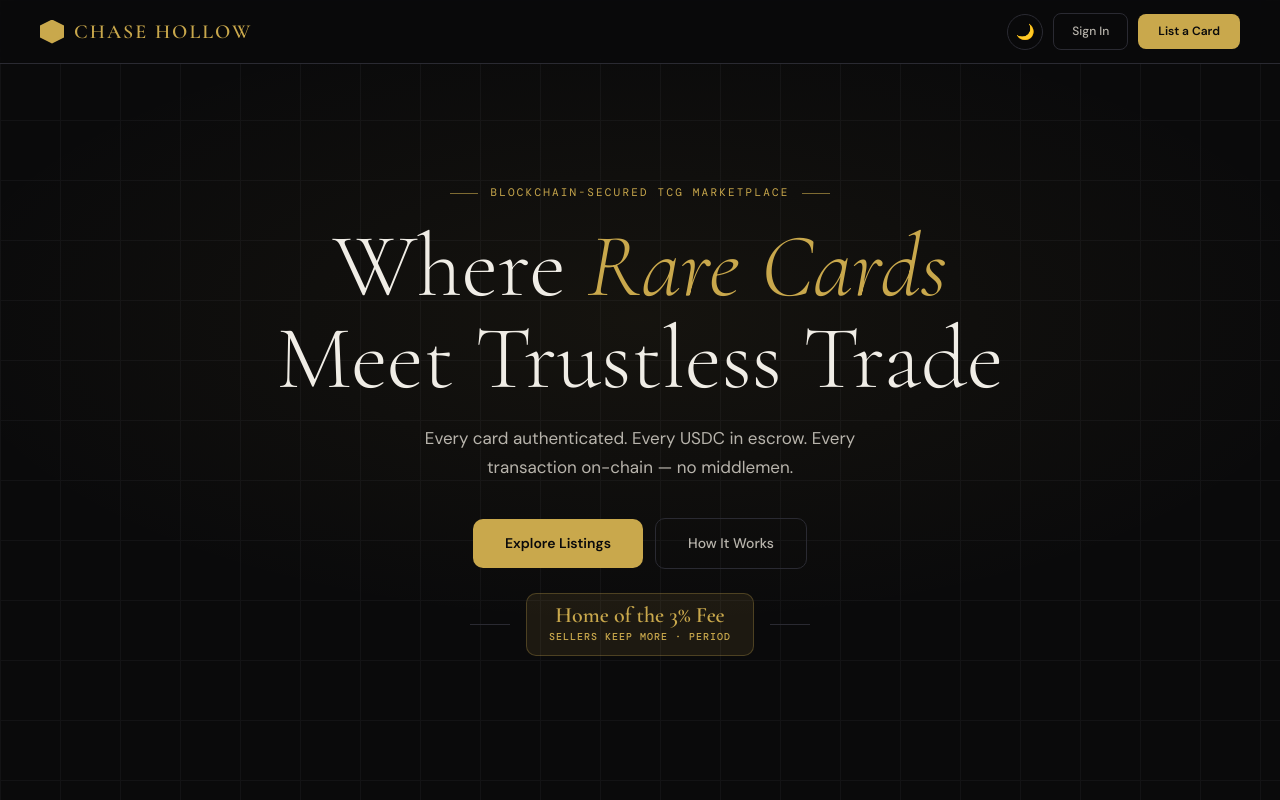
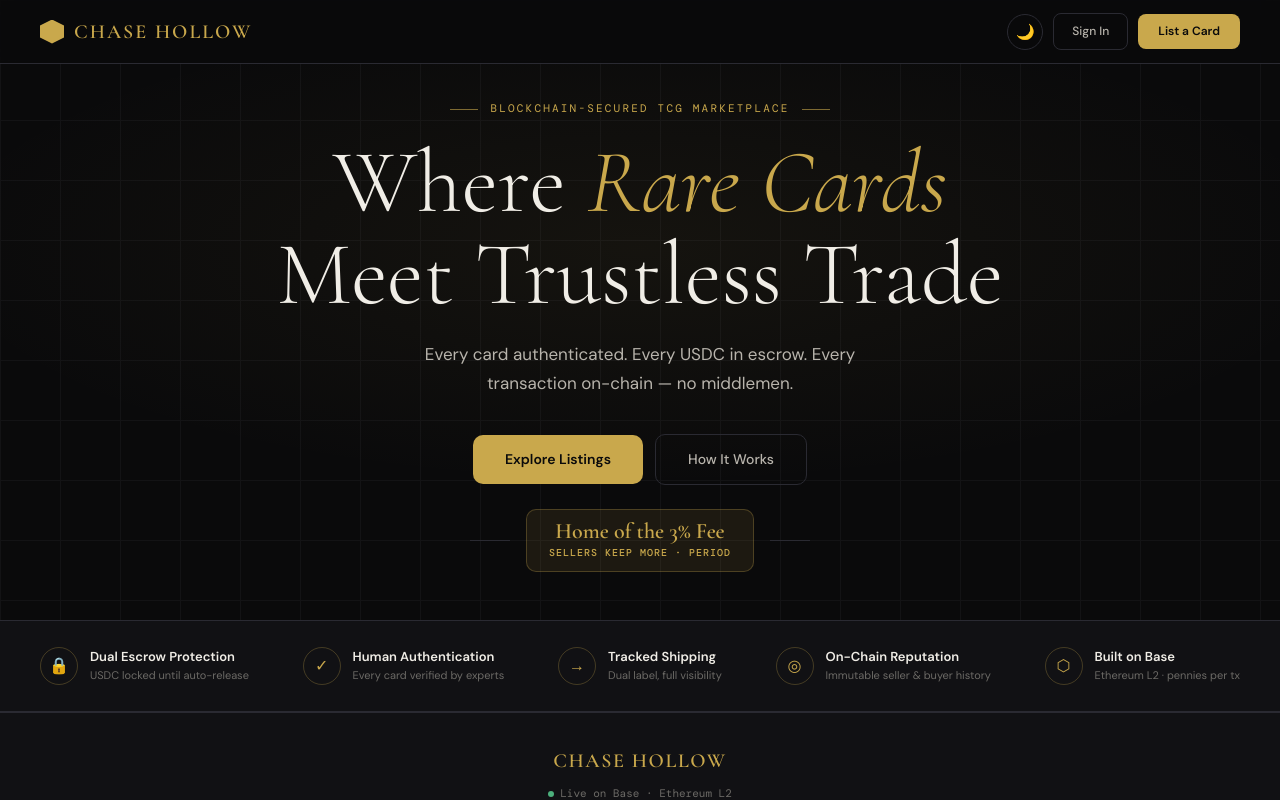
Before and after one commit to nyteowl9/troveexchange, a Next.js app: page / in a window 1280 px wide. Shown: the top 800 px of the page. Built offline with nearby package versions, Linux system fonts and the light colour scheme.

Commit message:
Fix hero height

```diff
--- a/app/page.js
+++ b/app/page.js
@@ -79,10 +79,10 @@ export default function Home() {
 
       {/* HERO */}
       <section style={{
-        minHeight: '100vh',
+        minHeight: 'auto',
         display: 'flex', flexDirection: 'column',
         alignItems: 'center', justifyContent: 'center',
-        padding: '80px 2rem 40px',
+        padding: '100px 2rem 48px',
         textAlign: 'center',
         position: 'relative', overflow: 'hidden'
       }}>
```
